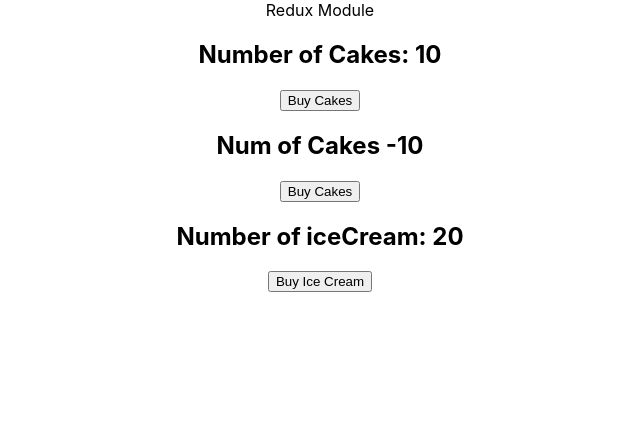
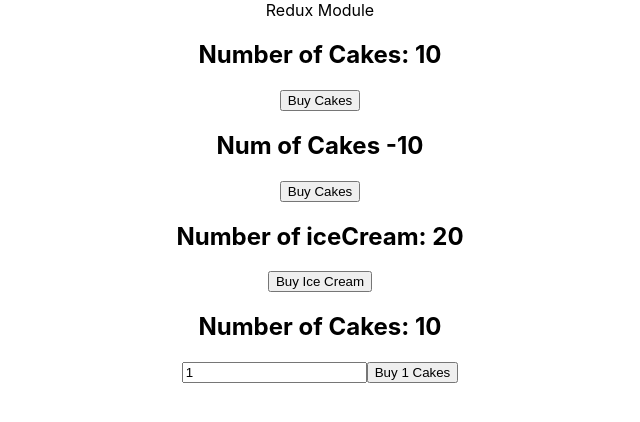
Before and after one commit to chakshu17/Redux-Module-React, a React (Create React App) app: page / in a window 1280 px wide. Shown: the top 422 px of the page, without its empty margins (320-960 px from the left). Built offline with nearby package versions, Linux system fonts and the light colour scheme.

Commit message:
action payload

```diff
--- a/src/App.js
+++ b/src/App.js
@@ -4,6 +4,7 @@
 import CakeContainer from './components/CakeContainer';
 import HooksCakeContainer from './components/HooksCakeContainer';
 import IceCreamContainer from './components/IceCreamContainer';
+import NewCakeContainer from './components/NewCakeContainer';
 import store from './redux/store'
 
 function App() {
@@ -15,6 +16,7 @@
         <CakeContainer/>
         <HooksCakeContainer/>
         <IceCreamContainer/>
+        <NewCakeContainer/>
       </div>
     </div>
     </Provider>
--- /dev/null
+++ b/src/components/NewCakeContainer.js
@@ -0,0 +1,27 @@
+import React, { useState } from "react";
+import { connect } from "react-redux";
+import { buyCake } from "../redux";
+
+function NewCakeContainer(props) {
+  const [number,setNumber] = useState(1)
+	return (
+		<div>
+			<h2>Number of Cakes: {props.numOfCakes} </h2>
+      <input type='text' value={number} onChange={e=>setNumber(e.target.value)} />
+			<button onClick={() => props.buyCake(number)}>Buy {number} Cakes</button>
+		</div>
+	);
+}
+const mapStateToProps = (state) => {
+	return {
+		numOfCakes: state.cake.numOfCakes,
+	};
+};
+
+const mapDispatchToProps = (dispatch) => {
+	return {
+		buyCake: (number) => dispatch(buyCake(number)),
+	};
+};
+
+export default connect(mapStateToProps, mapDispatchToProps)(NewCakeContainer);
--- a/src/redux/cake/cakeActions.js
+++ b/src/redux/cake/cakeActions.js
@@ -1,7 +1,8 @@
 import { BUY_CAKE } from "./cakeTypes";
 // Defining of action.
-export const buyCake = () => {
+export const buyCake = (number = 1 ) => {
 	return {
 		type: BUY_CAKE,
+		payload:number
 	};
 };
--- a/src/redux/cake/cakeReducer.js
+++ b/src/redux/cake/cakeReducer.js
@@ -9,7 +9,7 @@
 		case BUY_CAKE:
 			return {
 				...state,
-				numOfCakes: state.numOfCakes - 1,
+				numOfCakes: state.numOfCakes - action.payload,
 
 			};
 		default:
```
